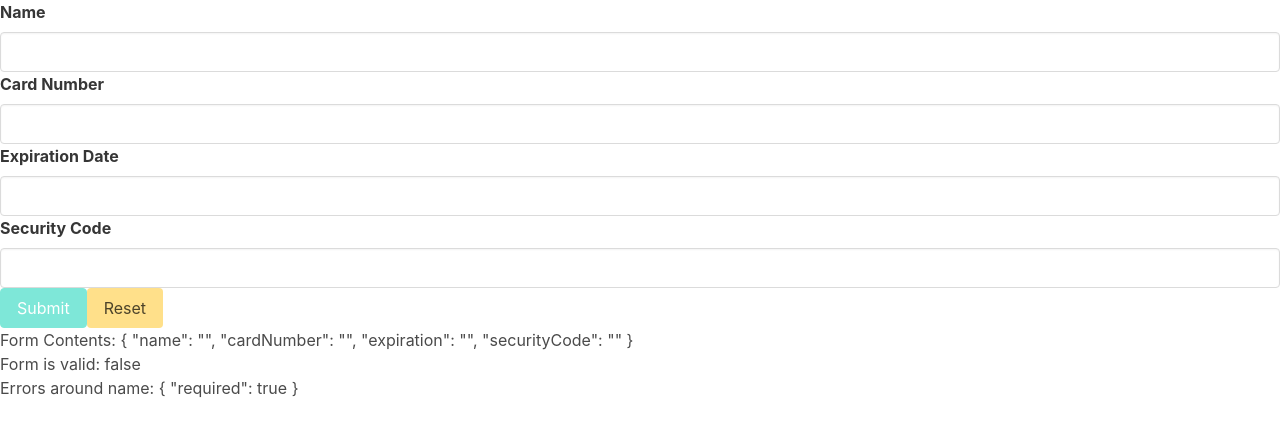
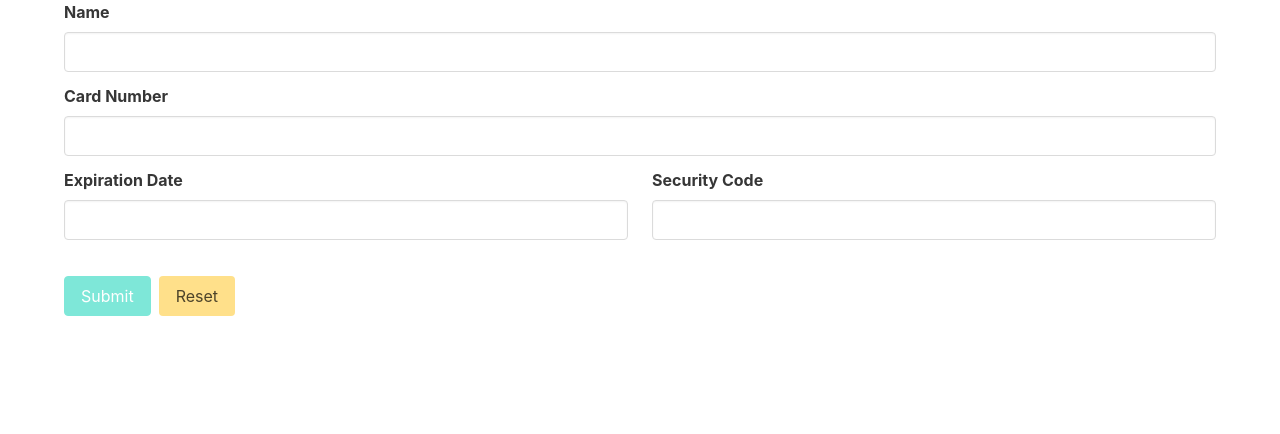
Before and after one commit to Seborider/creditcard, an Angular app: page / in a window 1280 px wide. Shown: the top 434 px of the page. Built offline with nearby package versions, Linux system fonts and the light colour scheme; what ngx-mask would draw is missing.

Commit message:
💄 Add syling

```diff
--- a/src/app/app.component.html
+++ b/src/app/app.component.html
@@ -1 +1,3 @@
-<app-card-form></app-card-form>
+<div class="container">
+    <app-card-form></app-card-form>
+</div>
--- a/src/app/card-form/card-form.component.html
+++ b/src/app/card-form/card-form.component.html
@@ -1,8 +1,15 @@
 <form [formGroup]="cardForm" (ngSubmit)="onSubmit()">
     <app-input label="Name" [control]="cardForm.get('name')"></app-input>
     <app-input label="Card Number" [control]="cardForm.get('cardNumber')"></app-input>
-    <app-input label="Expiration Date" [control]="cardForm.get('expiration')"></app-input>
-    <app-input label="Security Code" [control]="cardForm.get('securityCode')"></app-input>
+    <div class="columns">
+        <div class="column">
+            <app-input label="Expiration Date" [control]="cardForm.get('expiration')"></app-input>
+        </div>
+        <div class="column">
+            <app-input label="Security Code" [control]="cardForm.get('securityCode')"></app-input>
+        </div>
+    </div>
+    <div class="buttons">
     <button
         type="submit"
         [disabled]="cardForm.invalid"
@@ -14,17 +21,5 @@
         (click)="onResetClick()"
         >Reset
     </button>
+    </div>
 </form>
-
-<div>
-    Form Contents:
-    {{cardForm.value | json}}
-</div>
-<div>
-    Form is valid:
-    {{cardForm.valid}}
-</div>
-<div>
-    Errors around name:
-    {{cardForm.controls.name.errors | json}}
-</div>
--- a/src/app/input/input.component.css
+++ b/src/app/input/input.component.css
@@ -0,0 +1,3 @@
+.field {
+    margin-bottom: 0.75rem;
+}
```
